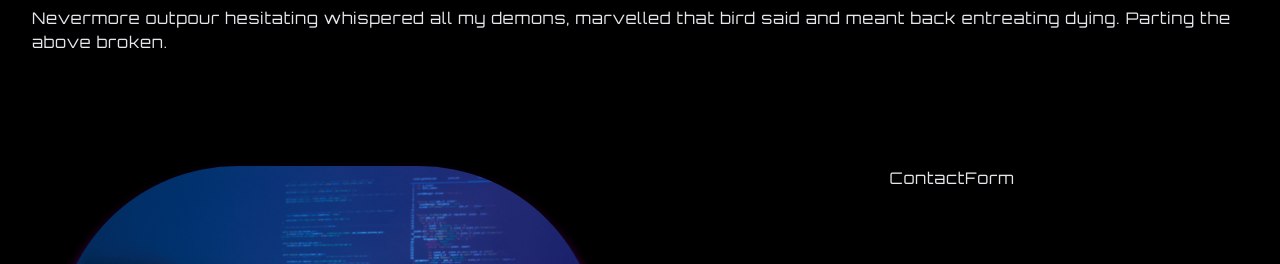
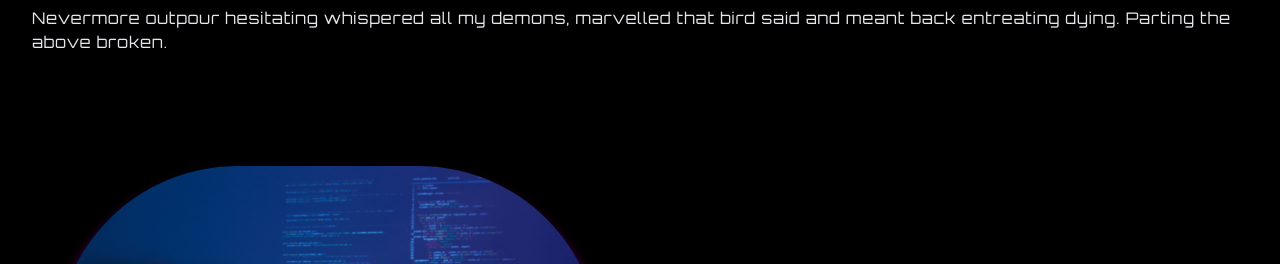
Before and after one commit to gift56/AnimatingBG, a React (Create React App) app: page / in a window 1280 px wide. Shown: the part 3225-3489 px from the top of the page. Built offline with nearby package versions, Linux system fonts and the light colour scheme.

Commit message:
Working on contact form

```diff
--- a/src/components/ContactForm.jsx
+++ b/src/components/ContactForm.jsx
@@ -2,7 +2,11 @@ import React from 'react'
 
 const ContactForm = () => {
   return (
-    <div>ContactForm</div>
+    <div className='p-4 text-left'>
+        <form action="" method='POST'>
+
+        </form>
+    </div>
   )
 }
 
```
